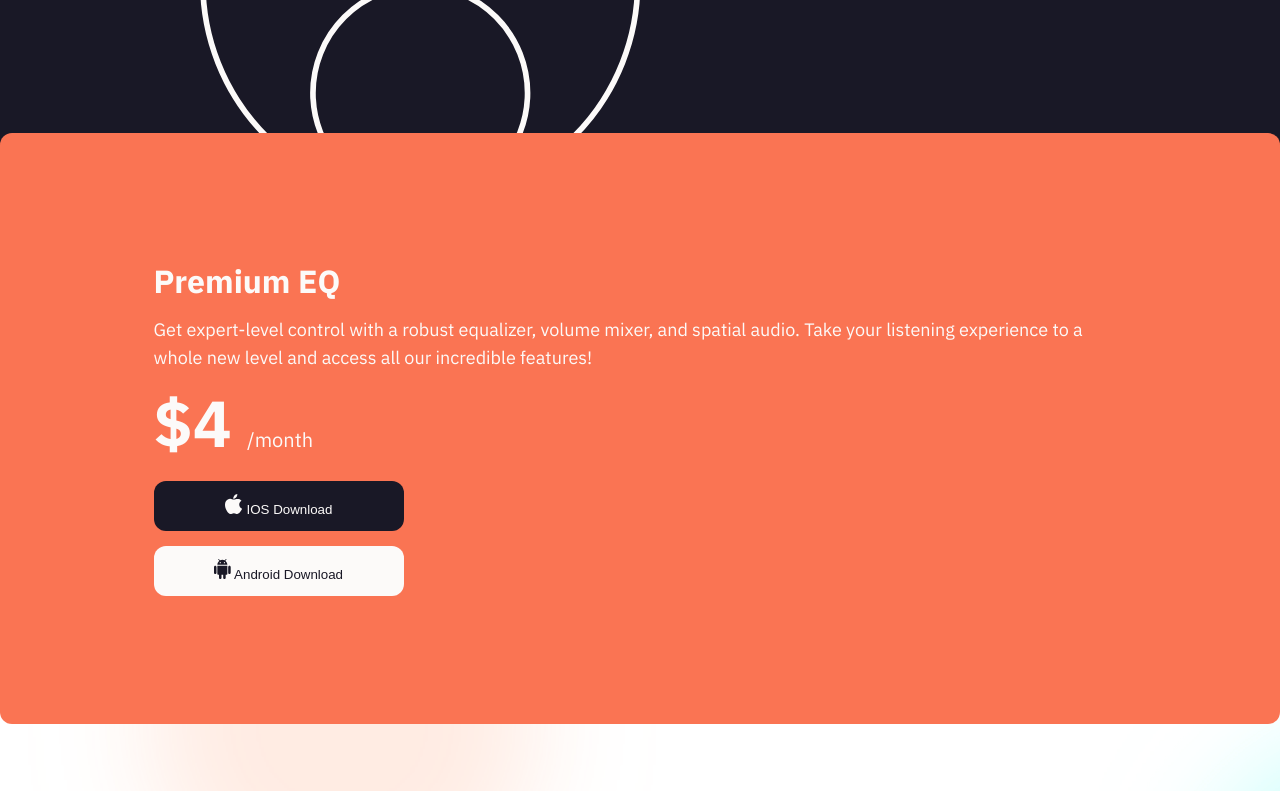
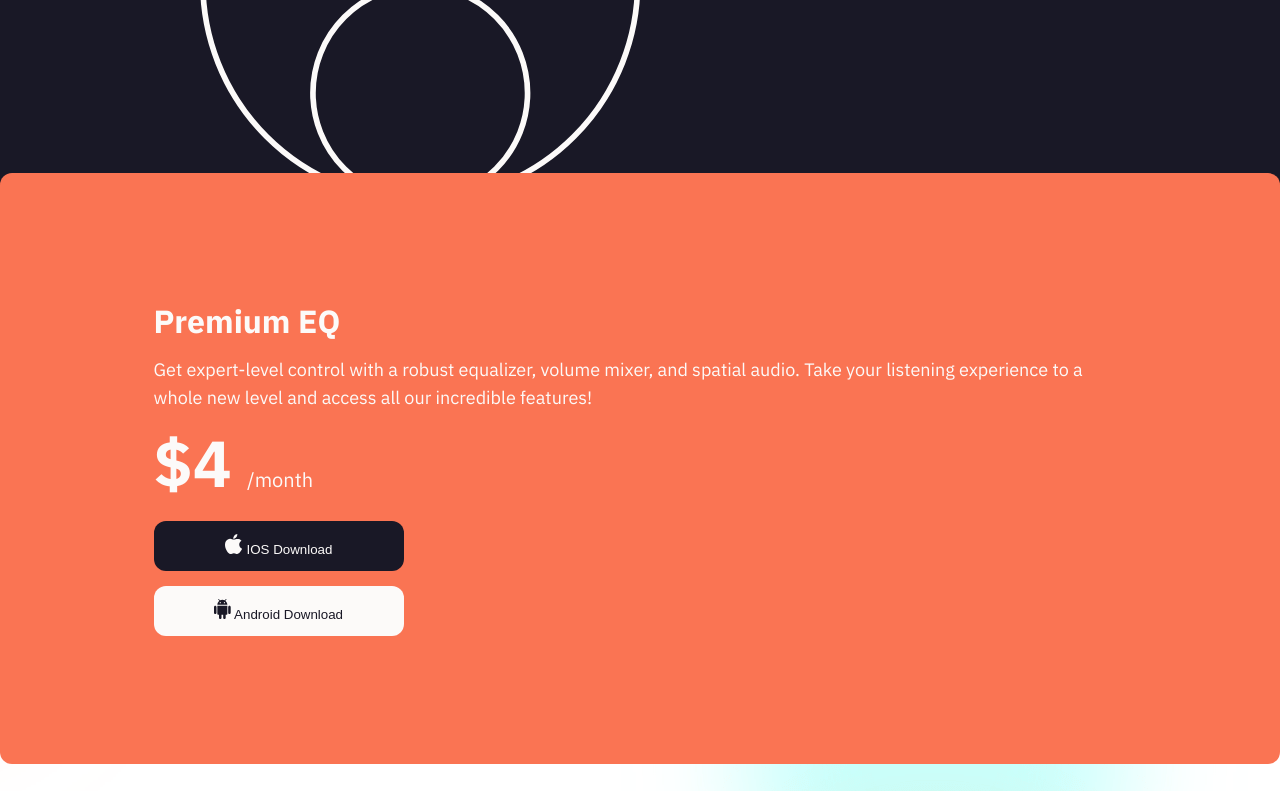
Before and after one commit to cehicm/equalizer-landing-page, a website: page index.html in a window 1280 px wide. Shown: the part 1680-2471 px from the top of the page. Drawn offline with Linux system fonts and the light colour scheme.

Commit message:
Position background image and pricing component

```diff
--- a/src/sass/layout/_general.scss
+++ b/src/sass/layout/_general.scss
@@ -2,6 +2,7 @@
 
 body {
 	background-image: url("/src/assets/bg-main-mobile.png");
+	background-position: top -180px right -180px;
 
 	@include sc-breakpoint(768) {
 		background-image: url("/src/assets/bg-main-tablet.png");
--- a/src/sass/pages/_homepage.scss
+++ b/src/sass/pages/_homepage.scss
@@ -18,7 +18,7 @@
 		}
 
 		&__pricing {
-			transform: translateY(-70px);
+			transform: translateY(-30px);
 			display: flex;
 			flex-direction: column;
 			gap: 15px;
```
Also changed, not shown: dist/css/styles.css, dist/css/styles.min.css.
